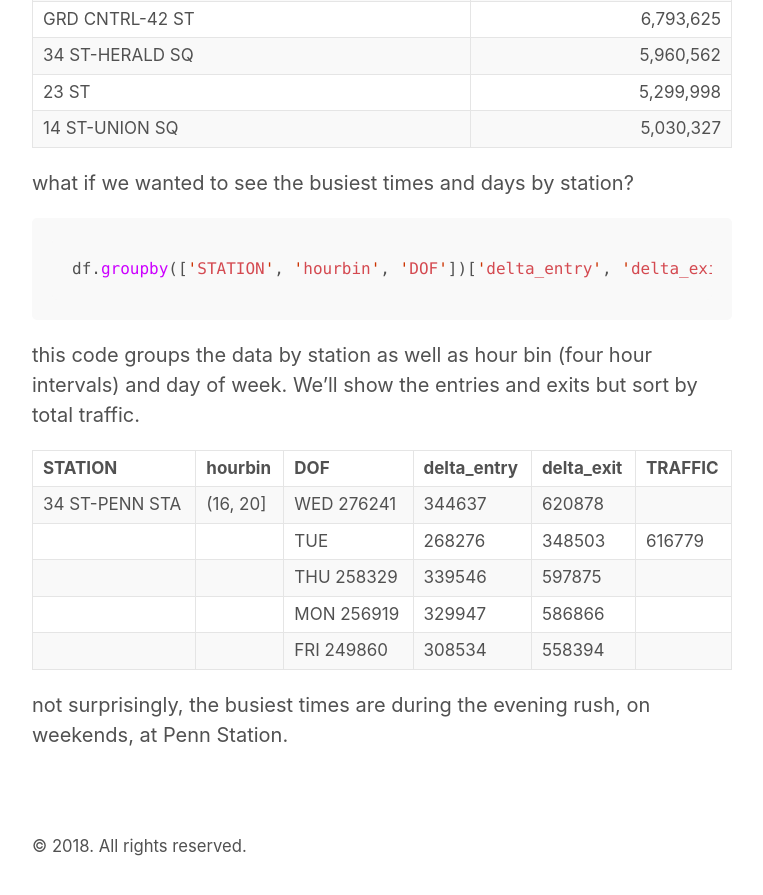
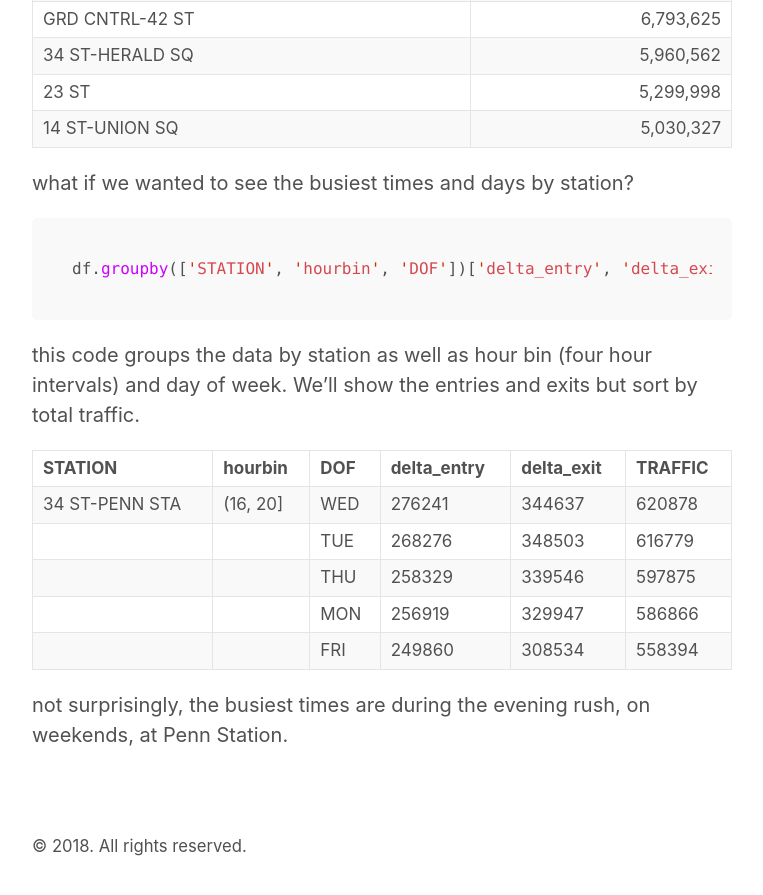
Before and after one commit to 10brink/10brink.github.io, a Jekyll site: the page built from _posts/2018-04-13-first-post.md, in a window 1280 px wide and 900 px high, scrolled down 4045 px. Shown: the top 895 px of the window, without its empty margins (258-1021 px from the left). Built offline with Jekyll 4.4.1, drawn with Linux system fonts in a browser that asks for light colours.

```diff
--- a/_posts/2018-04-13-first-post.md
+++ b/_posts/2018-04-13-first-post.md
@@ -117,10 +117,10 @@ this code groups the data by station as well as hour bin (four hour intervals) a
 
 |STATION| hourbin| DOF	|	delta_entry	|delta_exit	|TRAFFIC|
 |--|--|--|--|--|--|
-|34 ST-PENN STA	|(16, 20]	|WED	276241|	344637|	620878|
+|34 ST-PENN STA	|(16, 20]	|WED|	276241|	344637|	620878|
 |||TUE	|268276	|348503|	616779|
-|||THU	258329	|339546|	597875|
-|||MON	256919|	329947|	586866|
-|||FRI	249860|	308534|	558394|
+|||THU	|258329	|339546|	597875|
+|||MON|	256919|	329947|	586866|
+|||FRI|	249860|	308534|	558394|
 
 not surprisingly, the busiest times are during the evening rush, on weekends, at Penn Station.
```
